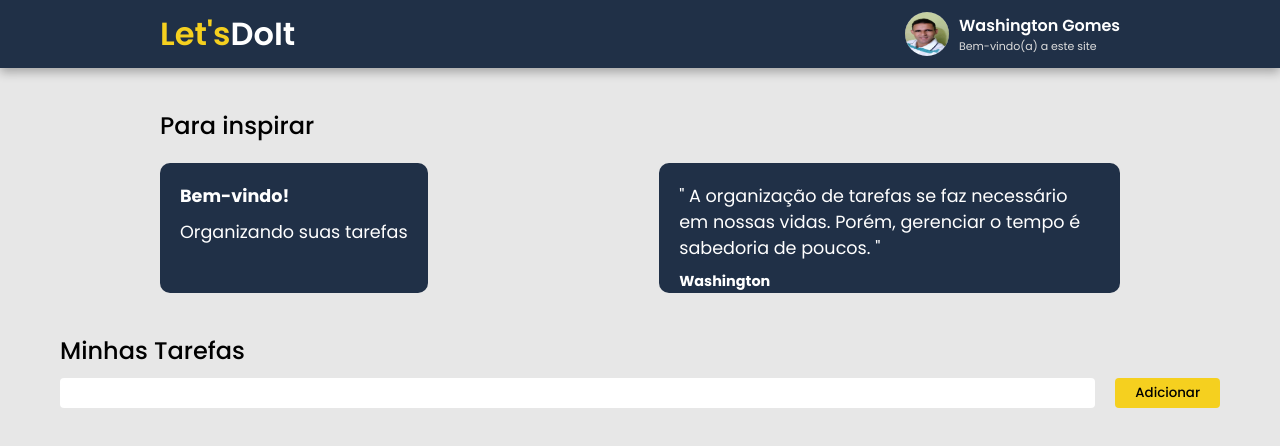
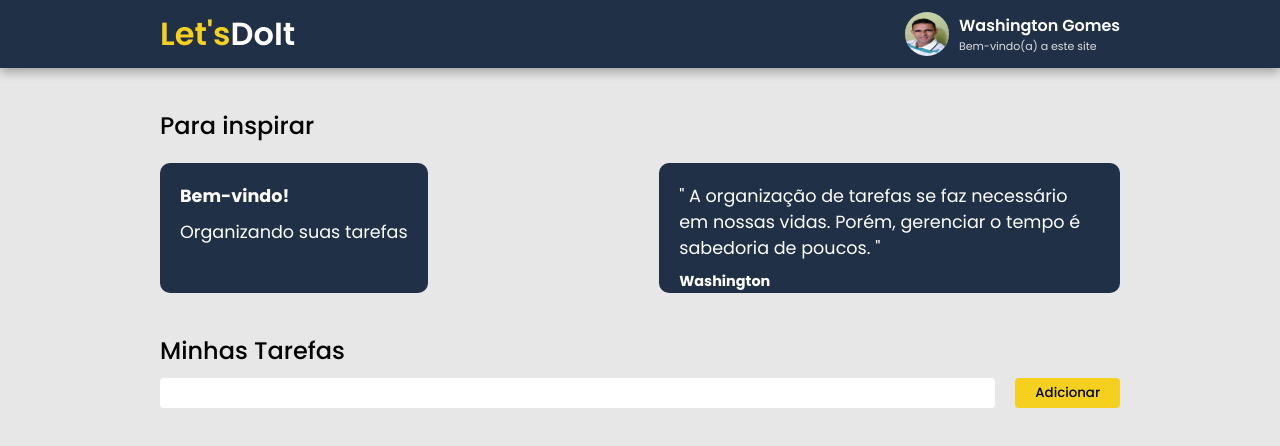
Before and after one commit to washingtongomes/web-challenge1, a React (Create React App) app: page / in a window 1280 px wide. Shown: the top 446 px of the page. Built offline with nearby package versions, Linux system fonts and the light colour scheme; the HTML template or start-up script is replaced by a standard one.

Commit message:
Update App.css

```diff
--- a/src/styles/App.css
+++ b/src/styles/App.css
@@ -1,5 +1,5 @@
 #tarefas {
-  max-width: 1160px;
+  max-width: 960px;
   margin: 40px auto 0;
 }
 
```
